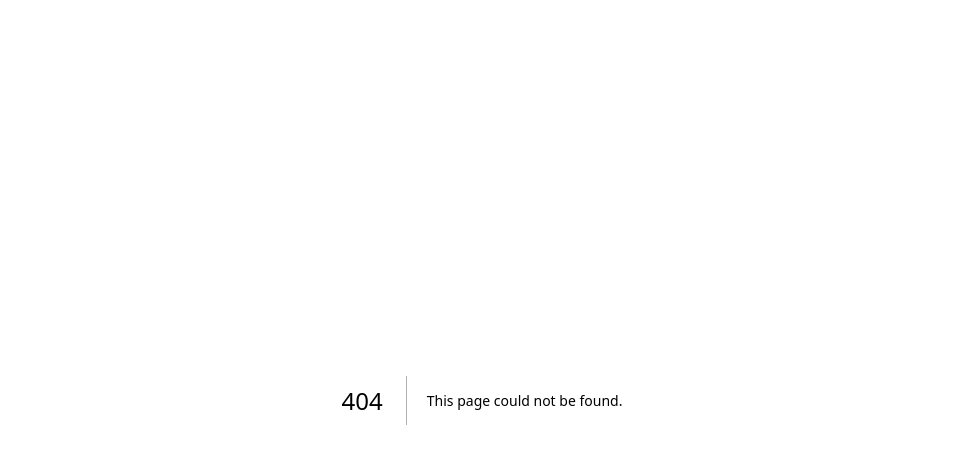
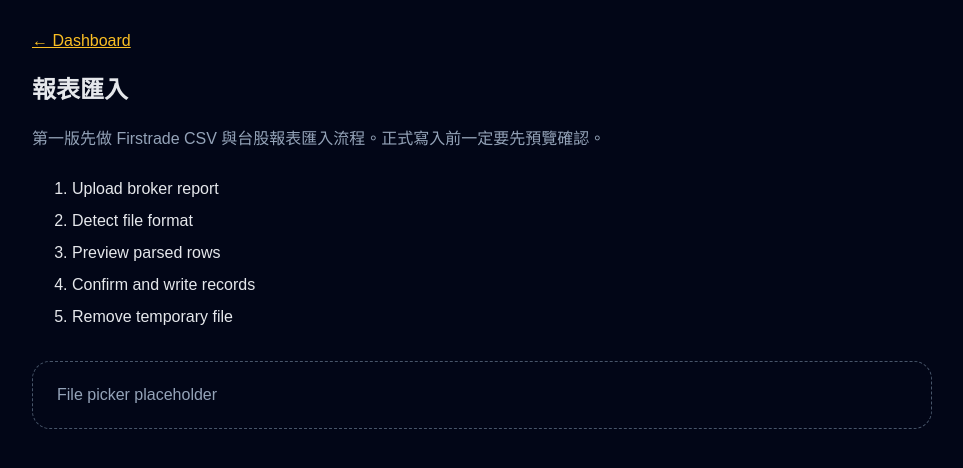
Before and after one commit to edwardw67-stack/asset-pilot, a Next.js app: page /import in a window 1280 px wide. Before the commit this address had no page. Shown: the top 468 px of the page, without its empty margins (158-1121 px from the left). Built offline with nearby package versions, Linux system fonts and the light colour scheme.

Commit message:
Add import page

```diff
--- /dev/null
+++ b/app/import/page.tsx
@@ -0,0 +1,25 @@
+const steps = [
+  'Upload broker report',
+  'Detect file format',
+  'Preview parsed rows',
+  'Confirm and write records',
+  'Remove temporary file',
+];
+
+export default function ImportPage() {
+  return (
+    <main style={{ minHeight: '100vh', background: '#020617', color: '#e5e7eb', padding: 32 }}>
+      <section style={{ maxWidth: 900, margin: '0 auto' }}>
+        <a href="/" style={{ color: '#fbbf24' }}>← Dashboard</a>
+        <h1>報表匯入</h1>
+        <p style={{ color: '#94a3b8' }}>第一版先做 Firstrade CSV 與台股報表匯入流程。正式寫入前一定要先預覽確認。</p>
+        <ol style={{ marginTop: 24, lineHeight: 2 }}>
+          {steps.map((step) => <li key={step}>{step}</li>)}
+        </ol>
+        <div style={{ marginTop: 28, padding: 24, border: '1px dashed #475569', borderRadius: 18, color: '#94a3b8' }}>
+          File picker placeholder
+        </div>
+      </section>
+    </main>
+  );
+}
```
